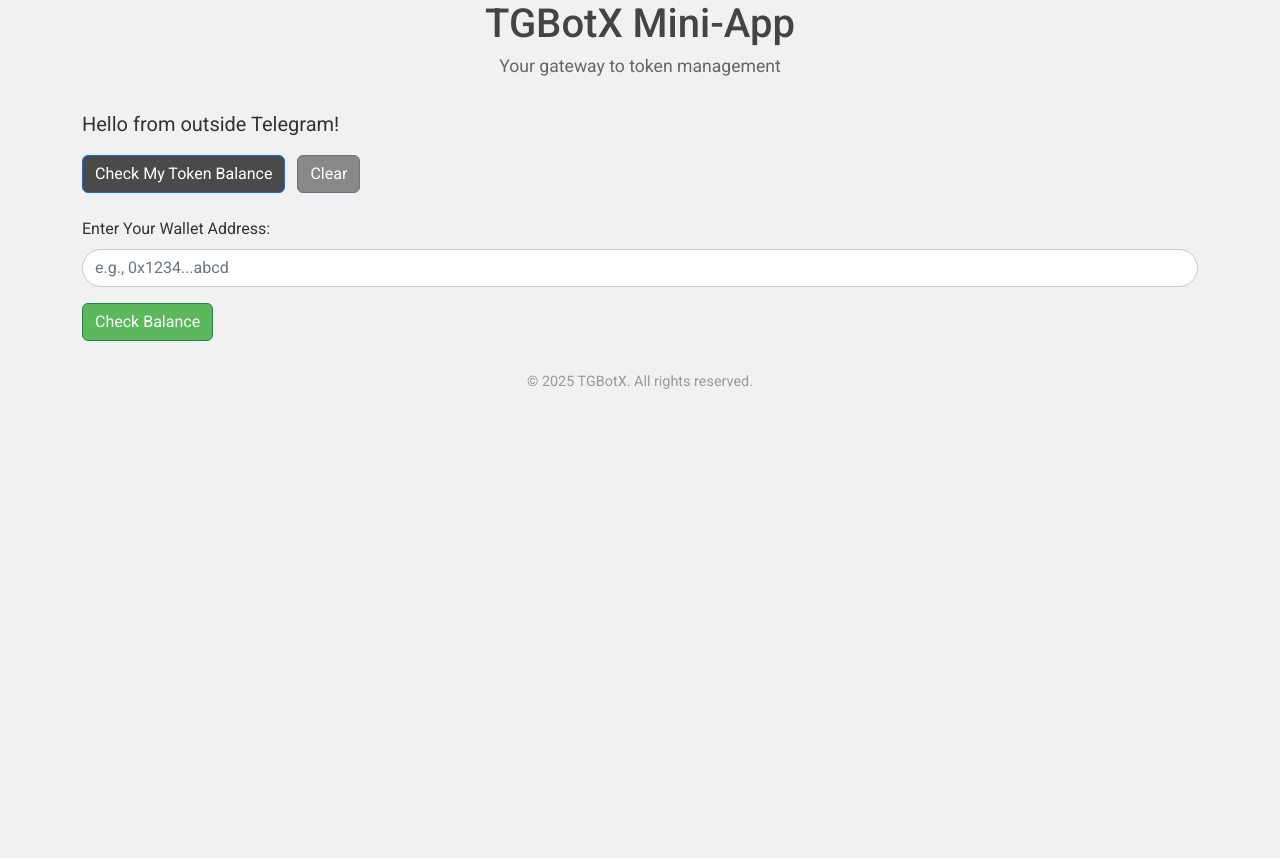
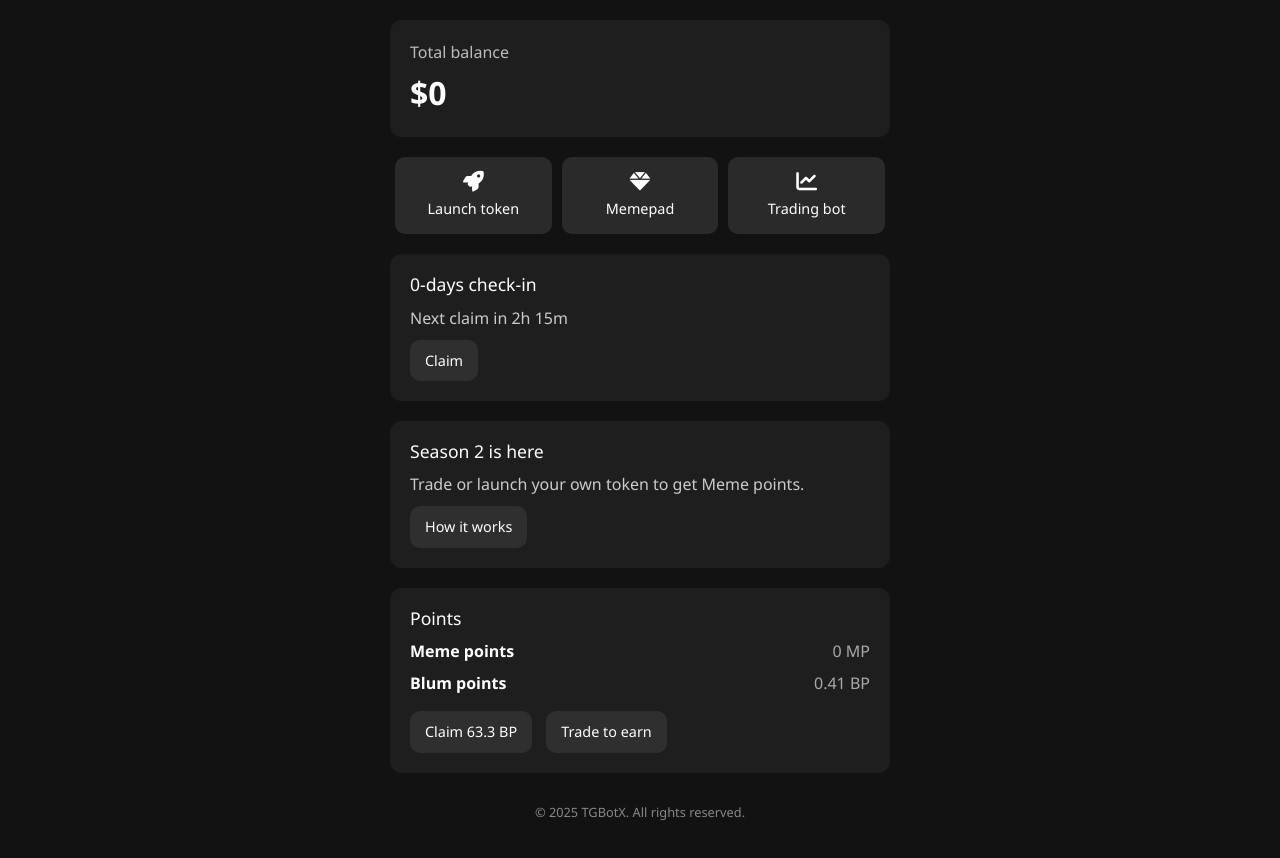
Before and after one commit to dylancreatesapp/TGBotX-miniapp, a plain HTML site: page index.html in a window 1280 px wide. Before the commit the page ends 800 px from the top, so only its background shows below. Drawn offline with nearby package versions, Linux system fonts and the light colour scheme.

Commit message:
Update index.html

```diff
--- a/index.html
+++ b/index.html
@@ -2,182 +2,208 @@
 <html>
   <head>
     <meta charset="UTF-8" />
-    <title>TGBotX Mini-App</title>
-    <!-- Using Bootstrap for responsive layout -->
+    <title>TGBotX Dark UI</title>
+    <!-- Bootstrap for layout & responsiveness -->
     <link
       rel="stylesheet"
       href="https://cdn.jsdelivr.net/npm/bootstrap@5.2.3/dist/css/bootstrap.min.css"
     />
-    <!-- Google Font for a modern look -->
+    <!-- Font Awesome for icons -->
     <link
-      href="https://fonts.googleapis.com/css2?family=Roboto:wght@400;500&display=swap"
       rel="stylesheet"
+      href="https://cdnjs.cloudflare.com/ajax/libs/font-awesome/6.0.0-beta3/css/all.min.css"
+      integrity="sha512-AZl+nX6I6SG8AHcZ5vuT1PO81jjcBM2cYPZPa60nGfpEpAxN1TvzGj6S3LD6Ug+whZzJ3RNaX6h+u8JEPz9K9Q=="
+      crossorigin="anonymous"
+      referrerpolicy="no-referrer"
     />
     <style>
-      /* Global styles */
+      /* Dark theme background & text */
       body {
-        background: #f1f1f1;
-        font-family: 'Roboto', sans-serif;
-        color: #333;
+        background-color: #121212;
+        color: #ffffff;
+        font-family: "Segoe UI", Tahoma, Geneva, Verdana, sans-serif;
+        margin-bottom: 80px; /* space for bottom content if needed */
       }
-      /* Container styling with soft shadow and rounded corners */
-      .container {
-        .container {
-  background: #fff;
-  border-radius: 15px;
-  box-shadow: 0 4px 12px rgba(0, 0, 0, 0.1);
-  padding: 30px;
-  margin: 20px auto;
-  width: 95%;
-  max-width: 600px;
-}
-
+      /* Container styling for the main content */
+      .main-container {
+        margin: 20px auto;
+        max-width: 500px;
       }
-      /* Header styling */
-      .header {
+      /* Header / Top balance card */
+      .balance-card {
+        background: #1e1e1e;
+        border-radius: 12px;
+        padding: 20px;
+        margin-bottom: 20px;
+      }
+      .balance-title {
+        font-size: 1rem;
+        color: #bbb;
+      }
+      .balance-amount {
+        font-size: 2rem;
+        font-weight: 600;
+        margin-top: 5px;
+      }
+      /* Row of large buttons (Launch token, Memepad, Trading bot) */
+      .feature-buttons {
+        display: flex;
+        justify-content: space-between;
+        margin-bottom: 20px;
+      }
+      .feature-button {
+        flex: 1;
+        background: #2a2a2a;
+        border: none;
+        border-radius: 10px;
+        margin: 0 5px;
+        padding: 15px;
         text-align: center;
-        margin-bottom: 30px;
+        color: #fff;
+        font-size: 0.9rem;
+        transition: 0.3s;
       }
-      .header h1 {
-        font-size: 2.5rem;
+      .feature-button i {
+        display: block;
+        font-size: 1.3rem;
         margin-bottom: 5px;
-        color: #444;
       }
-      .header p {
+      .feature-button:hover {
+        background: #3a3a3a;
+      }
+      /* Card-like sections for check-in, season info, points, etc. */
+      .dark-card {
+        background: #1e1e1e;
+        border-radius: 12px;
+        padding: 20px;
+        margin-bottom: 20px;
+      }
+      .dark-card h5 {
         font-size: 1.1rem;
-        color: #666;
+        margin-bottom: 10px;
       }
-      /* Rounded, curvy buttons with smooth transitions */
-      button {
-        border-radius: 50px;
-        padding: 10px 20px;
-        transition: all 0.3s ease;
-        font-weight: 500;
+      .dark-card p {
+        color: #ccc;
+        margin-bottom: 10px;
+      }
+      .claim-btn,
+      .how-it-works-btn {
+        background: #2f2f2f;
         border: none;
+        border-radius: 10px;
+        color: #fff;
+        padding: 10px 15px;
+        font-size: 0.9rem;
+        margin-right: 10px;
       }
-      button:hover {
-        opacity: 0.9;
+      .claim-btn:hover,
+      .how-it-works-btn:hover {
+        background: #404040;
       }
-      /* Custom button colors */
-      .btn-primary {
-        background-color: #4a4a4a;
+      .points-list {
+        list-style: none;
+        padding: 0;
+        margin: 0;
       }
-      .btn-secondary {
-        background-color: #888;
+      .points-list li {
+        display: flex;
+        align-items: center;
+        justify-content: space-between;
+        margin-bottom: 8px;
       }
-      .btn-success {
-        background-color: #5cb85c;
+      .points-list li span {
+        color: #aaa;
       }
-      /* Input field styling */
-      .form-control {
-        border-radius: 50px;
-        border: 1px solid #ccc;
-      }
-      /* Footer styling */
+      /* Footer (fixed at bottom if you like) */
       .footer {
         text-align: center;
-        margin-top: 30px;
-        font-size: 0.9rem;
-        color: #999;
+        padding: 10px;
+        color: #888;
+        font-size: 0.8rem;
       }
     </style>
   </head>
   <body>
-    <div class="container">
-      <!-- Header -->
-      <div class="header">
-        <h1>TGBotX Mini-App</h1>
-        <p>Your gateway to token management</p>
+    <div class="main-container">
+      <!-- Top Card: Balance -->
+      <div class="balance-card">
+        <div class="balance-title">Total balance</div>
+        <div class="balance-amount">$0</div>
       </div>
 
-      <!-- User Info -->
-      <p id="user-info" class="fs-5">Loading user info...</p>
-
-      <!-- Action Buttons -->
-      <div class="mb-4">
-        <button id="check-token" class="btn btn-primary me-2">
-          Check My Token Balance
+      <!-- Row of Feature Buttons -->
+      <div class="feature-buttons">
+        <button class="feature-button">
+          <i class="fas fa-rocket"></i>
+          Launch token
         </button>
-        <button id="clear-result" class="btn btn-secondary">
-          Clear
+        <button class="feature-button">
+          <i class="fas fa-gem"></i>
+          Memepad
+        </button>
+        <button class="feature-button">
+          <i class="fas fa-chart-line"></i>
+          Trading bot
         </button>
       </div>
 
-      <!-- Wallet Address Input -->
-      <div class="mb-3">
-        <label for="walletAddress" class="form-label">
-          Enter Your Wallet Address:
-        </label>
-        <input
-          type="text"
-          class="form-control"
-          id="walletAddress"
-          placeholder="e.g., 0x1234...abcd"
-        />
+      <!-- Check-in Card -->
+      <div class="dark-card">
+        <h5>0-days check-in</h5>
+        <p>Next claim in 2h 15m</p>
+        <button class="claim-btn">Claim</button>
       </div>
-      <button id="check-wallet" class="btn btn-success">
-        Check Balance
-      </button>
 
-      <!-- Error Message Area -->
-      <div id="error-message" class="mt-2 text-danger"></div>
+      <!-- Season Info Card -->
+      <div class="dark-card">
+        <h5>Season 2 is here</h5>
+        <p>Trade or launch your own token to get Meme points.</p>
+        <button class="how-it-works-btn">How it works</button>
+      </div>
 
-      <!-- Result Display Area -->
-      <div id="result" class="mt-3"></div>
+      <!-- Points Card -->
+      <div class="dark-card">
+        <h5>Points</h5>
+        <ul class="points-list">
+          <li>
+            <strong>Meme points</strong>
+            <span>0 MP</span>
+          </li>
+          <li>
+            <strong>Blum points</strong>
+            <span>0.41 BP</span>
+          </li>
+        </ul>
+        <div class="mt-3">
+          <button class="claim-btn">Claim 63.3 BP</button>
+          <button class="claim-btn">Trade to earn</button>
+        </div>
+      </div>
 
-      <!-- Footer -->
-      <div class="footer">
-        &copy; 2025 TGBotX. All rights reserved.
+      <!-- Example usage: Telegram user info detection (optional) -->
+      <div class="dark-card" id="tg-info" style="display: none;">
+        <h5 id="user-info">Hello from outside Telegram!</h5>
       </div>
+    </div>
+
+    <!-- Footer -->
+    <div class="footer">
+      &copy; 2025 TGBotX. All rights reserved.
     </div>
 
     <script>
       (function () {
-        // Check if we're inside Telegram
+        // Check if we're inside Telegram WebApp
         let tg;
         if (typeof window.Telegram !== 'undefined' && window.Telegram.WebApp) {
           tg = window.Telegram.WebApp;
           tg.expand();
           const initDataUnsafe = tg.initDataUnsafe || {};
+          // Display user info card
+          document.getElementById("tg-info").style.display = "block";
           document.getElementById("user-info").innerText =
             "Hello " + (initDataUnsafe.user?.first_name || "mysterious user") + "!";
-        } else {
-          document.getElementById("user-info").innerText =
-            "Hello from outside Telegram!";
         }
-
-        // "Check My Token Balance" button functionality
-        document.getElementById("check-token").addEventListener("click", () => {
-          document.getElementById("result").innerText = "You currently hold 100 tokens.";
-        });
-
-        // "Check Balance" button for wallet address input
-        document.getElementById("check-wallet").addEventListener("click", () => {
-          const walletAddress = document.getElementById("walletAddress").value.trim();
-          const errorMessage = document.getElementById("error-message");
-          const result = document.getElementById("result");
-
-          // Clear any previous error message
-          errorMessage.innerText = "";
-
-          // Validate the input
-          if (!walletAddress) {
-            errorMessage.innerText = "Please enter a valid wallet address.";
-            return;
-          }
-
-          // Simulate a delay while checking the balance
-          result.innerText = "Checking balance...";
-          setTimeout(() => {
-            result.innerText = `Wallet ${walletAddress} has 500 tokens (simulated).`;
-          }, 1000);
-        });
-
-        // "Clear" button functionality
-        document.getElementById("clear-result").addEventListener("click", () => {
-          document.getElementById("result").innerText = "";
-          document.getElementById("error-message").innerText = "";
-        });
       })();
     </script>
   </body>
```
